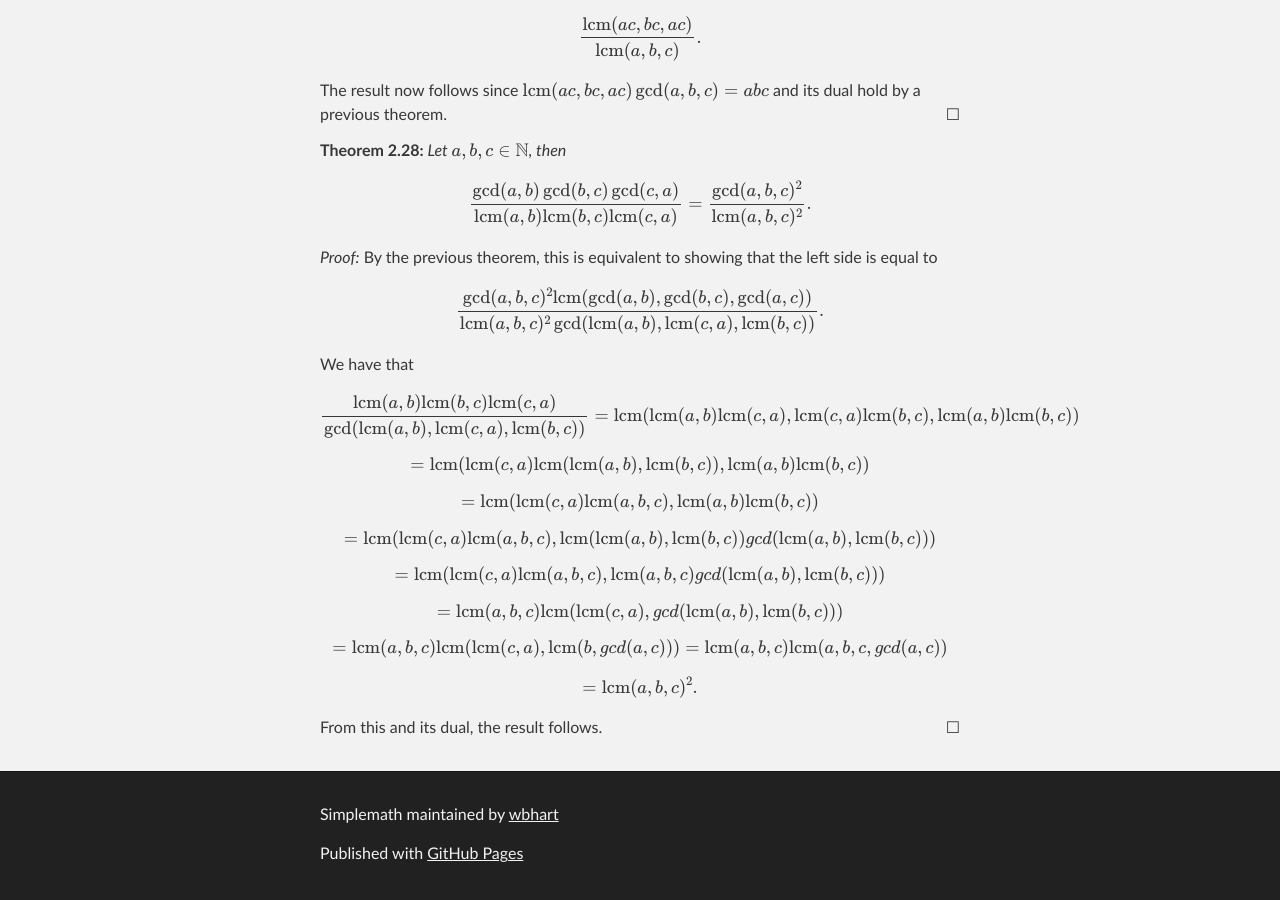
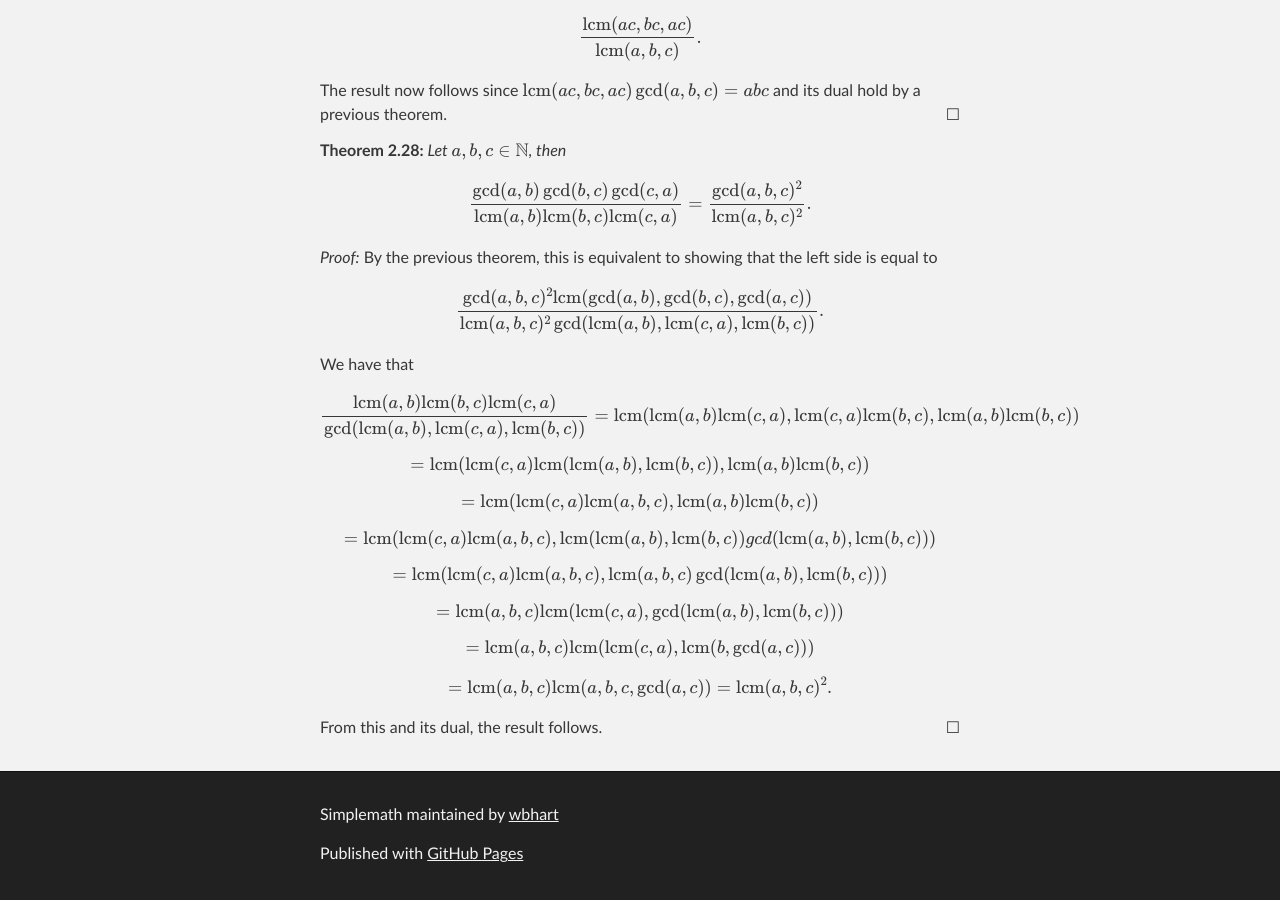
Before and after one commit to wbhart/SimpleMath, a Jekyll site: the page built from test.html, in a window 1280 px wide and 900 px high, scrolled down 7916 px. Built offline with Jekyll 4.4.1, drawn with Linux system fonts in a browser that asks for light colours; formulas are drawn with MathJax 3.

```diff
--- a/test.html
+++ b/test.html
@@ -391,10 +391,10 @@ We have that
 \[= \mbox{lcm}(\mbox{lcm}(c,a) \mbox{lcm}(a,b,c), \mbox{lcm}(a,b)\mbox{lcm}(b,c))\]
 \[= \mbox{lcm}(\mbox{lcm}(c,a) \mbox{lcm}(a,b,c), \mbox{lcm}(\mbox{lcm}(a,b),\mbox{lcm}(b,c))
 gcd(\mbox{lcm}(a,b),\mbox{lcm}(b,c)))\]
-\[= \mbox{lcm}(\mbox{lcm}(c,a) \mbox{lcm}(a,b,c), \mbox{lcm}(a,b,c)gcd(\mbox{lcm}(a,b),\mbox{lcm}(b,c)))\]
-\[= \mbox{lcm}(a,b,c)\mbox{lcm}(\mbox{lcm}(c,a), gcd(\mbox{lcm}(a,b),\mbox{lcm}(b,c)))\]
-\[= \mbox{lcm}(a,b,c)\mbox{lcm}(\mbox{lcm}(c,a), \mbox{lcm}(b,gcd(a,c))) = \mbox{lcm}(a,b,c)\mbox{lcm}(a,b,c,gcd(a,c))\]
-\[= \mbox{lcm}(a,b,c)^2.\]
+\[= \mbox{lcm}(\mbox{lcm}(c,a) \mbox{lcm}(a,b,c), \mbox{lcm}(a,b,c)\gcd(\mbox{lcm}(a,b),\mbox{lcm}(b,c)))\]
+\[= \mbox{lcm}(a,b,c)\mbox{lcm}(\mbox{lcm}(c,a), \gcd(\mbox{lcm}(a,b),\mbox{lcm}(b,c)))\]
+\[= \mbox{lcm}(a,b,c)\mbox{lcm}(\mbox{lcm}(c,a), \mbox{lcm}(b,\gcd(a,c)))\]
+\[= \mbox{lcm}(a,b,c)\mbox{lcm}(a,b,c,\gcd(a,c)) = \mbox{lcm}(a,b,c)^2.\]
 
 From this and its dual, the result follows.
 </proof>
```
